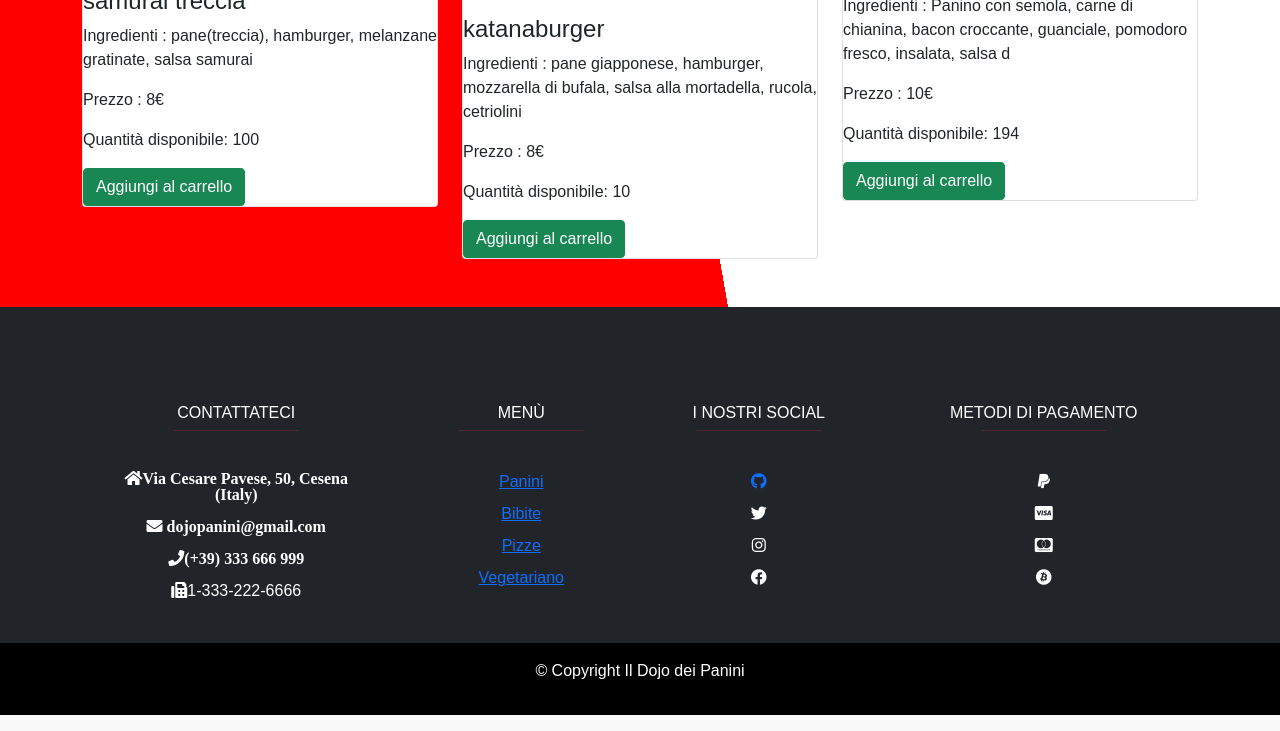
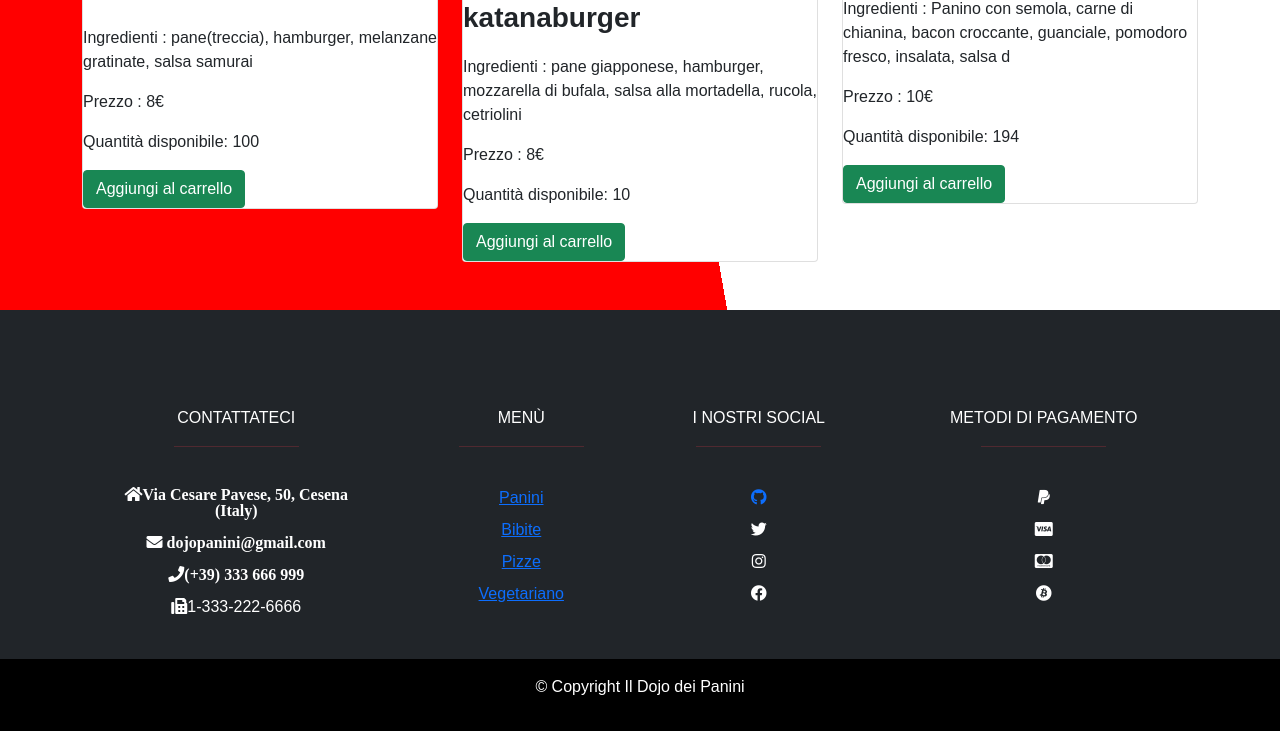
Before and after one commit to Luca-Ale/Il-dojo-dei-panini, a PHP site: page /shop.php in a window 1280 px wide. Shown: the part 1100-1831 px from the top of the page. Run offline with PHP 8.4, Linux system fonts and the light colour scheme; data comes from the database, SQL or seed files in the repository; some libraries are stand-ins or nearby versions.

Commit message:
fix accessibility for shop and cart

```diff
--- a/php/carrello.php
+++ b/php/carrello.php
@@ -3,10 +3,11 @@ require_once 'bootstrap.php';
 
 //Base Template
 
+$templateParams["titolo"] = "carrello";
+$templateParams["nome"] = "carrello-tmplt.php";
+
 if (isUserLoggedIn()) {
     $templateParams["product"] = $dbh->getShoppingCartProducts($_SESSION["UserID"]);
-    $templateParams["titolo"] = "carrello";
-    $templateParams["nome"] = "carrello-tmplt.php";
     $templateParams["total"] = $dbh->getShoppingCartTotal($_SESSION["UserID"]);
     $templateParams["notifiche"] = $dbh->getNotificationFromUser($_SESSION["UserID"]);
 }
--- a/php/template/base.php
+++ b/php/template/base.php
@@ -77,7 +77,7 @@
             <div class="container text-center text-md-left mt-5">
             <div class="row">
                 <div class="col-md-3 mx-auto mb-4">
-                <h6 class="text-uppercase font-weight-bold">Contattateci</h6>
+                <p class="text-uppercase font-weight-bold">Contattateci</p>
                 <hr class="bg-danger mb-4 mt-0 d-inline-block mx-auto" />
                 <ul class="list-unstyled">
                     <li class="my-2"><span class="fas fa-home">Via Cesare Pavese, 50, Cesena (Italy)</span></li>
@@ -88,7 +88,7 @@
                 </div>
 
                 <div class="col-md-2 mx-auto mb-4">
-                <h6 class="text-uppercase font-weight-bold">Menù</h6>
+                <p class="text-uppercase font-weight-bold">Menù</p>
                 <hr class="bg-danger mb-4 mt-0 d-inline-block mx-auto" />
 
                 <ul class="list-unstyled">
@@ -100,7 +100,7 @@
                 </div>
 
                 <div class="col-md-2 mx-auto mb-4">
-                <h6 class="text-uppercase font-weight-bold">I nostri social</h6>
+                <p class="text-uppercase font-weight-bold">I nostri social</p>
                 <hr class="bg-danger mb-4 mt-0 d-inline-block mx-auto" />
 
                 <ul class="list-unstyled">
@@ -112,7 +112,7 @@
                 </div>
 
                 <div class="col-md-3 mx-auto mb-4">
-                <h6 class="text-uppercase font-weight-bold">Metodi di pagamento</h6>
+                <p class="text-uppercase font-weight-bold">Metodi di pagamento</p>
                 <hr class="bg-danger mb-4 mt-0 d-inline-block mx-auto" />
 
                 <ul class="list-unstyled">
--- a/php/template/carrello-tmplt.php
+++ b/php/template/carrello-tmplt.php
@@ -1,6 +1,6 @@
 
 <section class="table-responsive-sm">
-    <h3>Carrello</h3>
+    <h1>Carrello</h1>
     <table class="table table-responsive-sm table-striped table-dark table-hover fw-light text-center font-monospace">
         <tr class="fst-italic">
             <th id="product">Prodotto</th><th id="quantita">Quantita'</th><th id="costo">Costo(per unità)</th><th></th><th></th><th></th>
@@ -34,6 +34,7 @@
     </table>
 </section>
 <div>
+        <h2>Area notifiche</h2>
         <table class="table table-responsive-sm table-striped table-dark table-hover fw-light text-center font-monospace">
             <tr class="fst-italic bg-light">
                 <th id="idOrdine">Numero ordine</th><th id="data">Data ricezione</th><th id="oggetto">Oggetto</th><th id="testo">Testo</th>
--- a/php/template/contatti-tmplt.php
+++ b/php/template/contatti-tmplt.php
@@ -1,5 +1,5 @@
             <section>
-                <h2>Contatti</h2>
+                <h1>Contatti</h1>
                 <ul>
                     <li>
                         PDF : Scarica qui il menù
--- a/php/template/shop-tmplt.php
+++ b/php/template/shop-tmplt.php
@@ -1,12 +1,9 @@
 <section class="food">
+  <h1>Shop</h1>
   <div class="food-card wrapper">
     <div class="container">
       <div class="row">
         <div class="col-sm-12">
-          <div class="text-content text-center">
-            <h1><?php echo $templateParams["titolo"]?></h1>
-            <p>Ecco qui la nostra fantastica selezione completa di panini</p>
-          </div>
         </div>
       </div>
       <div class="row pt-5">
@@ -15,7 +12,7 @@
               <div class="card card-img-top">
               <img src=<?php echo IMG_DIR.$prod["img"]?> alt="" class="thumbnail img-fluid"/>
               <div class="pt-3">
-                  <h4><?php echo $prod["nome"]?></h4>
+                  <p class="fs-3 fw-bold"><?php echo $prod["nome"]?></p>
                   <p>Ingredienti : <?php echo $prod["ingredienti"]?></p>
                   <p>Prezzo : <?php echo $prod["prezzo"]?>€</p>
                   <p>Quantità disponibile: <?php echo $prod["quantita_disponibile"]?></p>
```
